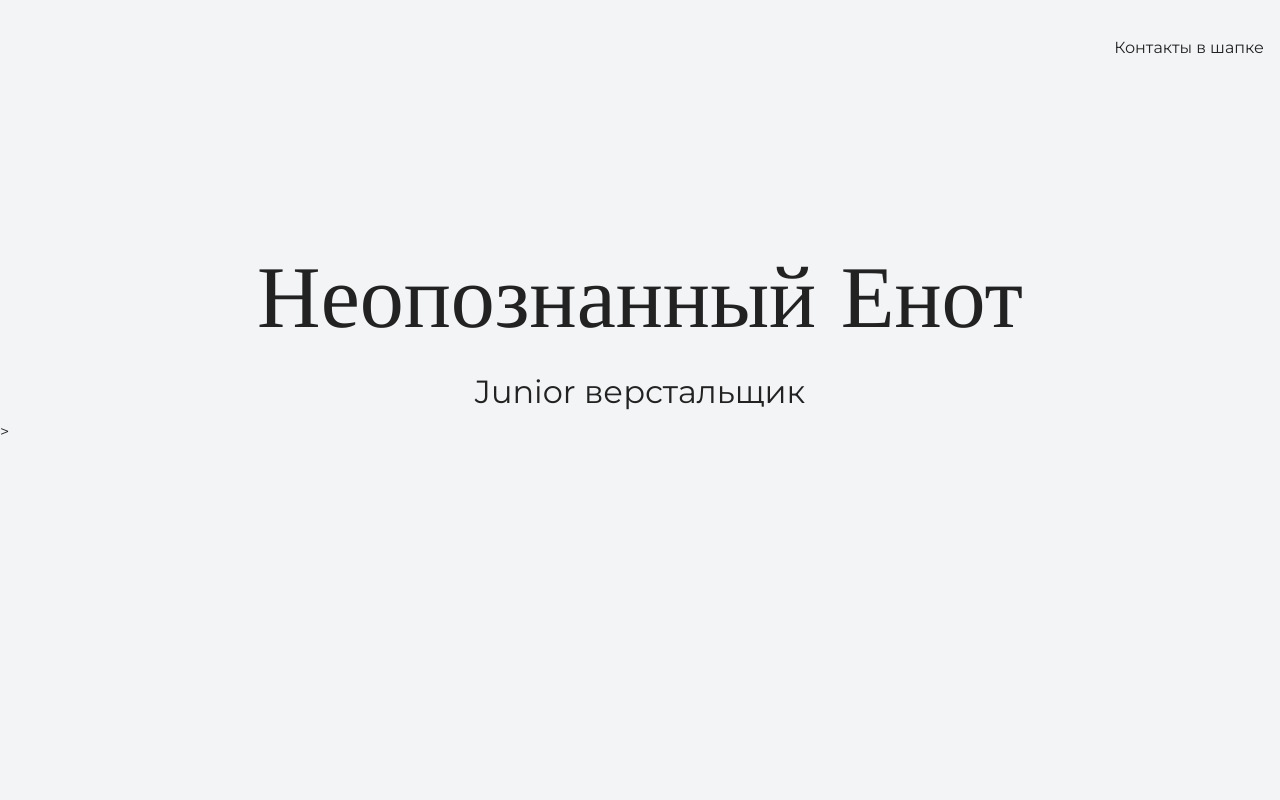
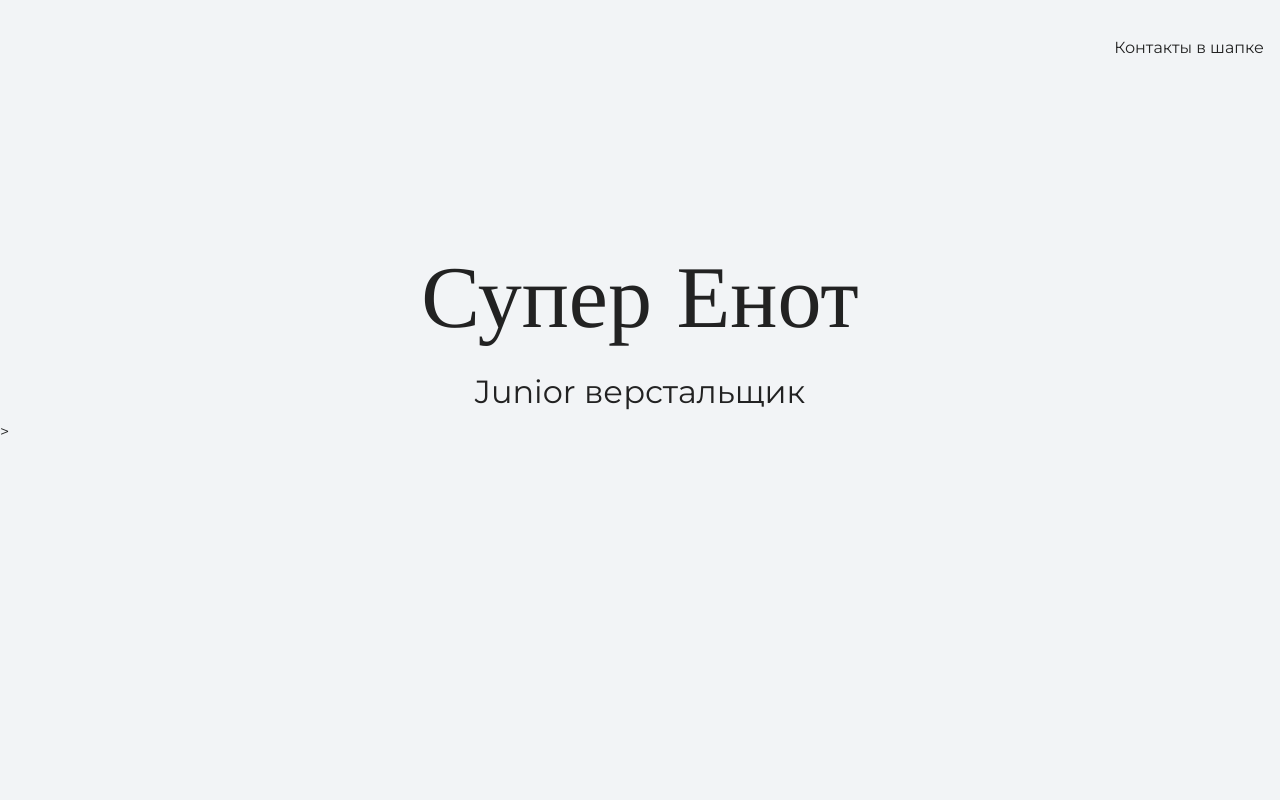
Before and after one commit to ArtemKort/my-site, a plain HTML site: page index.html in a window 1280 px wide. Shown: the top 800 px of the page. Drawn offline with nearby package versions, Linux system fonts and the light colour scheme.

Commit message:
Меняет текст на главной странице

```diff
--- a/index.html
+++ b/index.html
@@ -18,7 +18,7 @@
 
     <section class="hero-image">
       <div class="container">
-      <h1 class="heading">Неопознанный Енот</h1>
+      <h1 class="heading">Супер Енот</h1>
       <p>Junior верстальщик</p>
       </div>>
     </section>
```
